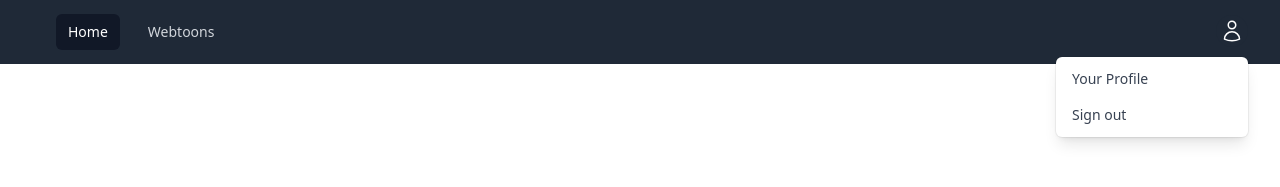
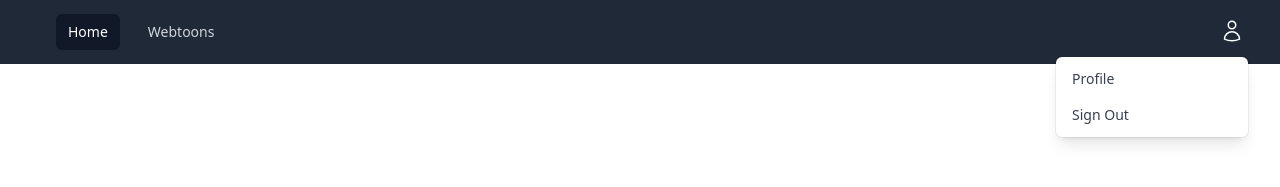
Before and after one commit to thibaultmorizet/webtoon-front, a React (Create React App) app: page / in a window 1280 px wide. Both pictures are taken after a click on the button "Open user menu". Shown: the top 187 px of the page. Built offline with nearby package versions, Linux system fonts and the light colour scheme.

Commit message:
add navigation system

```diff
--- a/src/App.tsx
+++ b/src/App.tsx
@@ -13,6 +13,29 @@ export const navigation = [
 	},
 ];
 
+export const userMenu = [
+	{
+		name: "Profile",
+		href: "/profile",
+		component: () => <h1>Profile</h1>,
+	},
+	{
+		name: "Sign Out",
+		href: "/signout",
+		component: () => <h1>Sign Out</h1>,
+	},
+];
+
+export const screens = [
+	...navigation,
+	...userMenu,
+	{
+		name: "Login",
+		href: "/login",
+		component: () => <h1>Login</h1>,
+	},
+];
+
 export default function App() {
 	return (
 		<Router>
--- a/src/components/General/General.tsx
+++ b/src/components/General/General.tsx
@@ -1,9 +1,9 @@
 import { useLocation } from "react-router-dom";
-import { navigation } from "../../App";
+import { screens } from "../../App";
 
 export default function General() {
 	const location = useLocation();
-	const component = navigation.find((item) => item.href === location?.pathname)
+	const component = screens.find((item) => item.href === location?.pathname)
 		?.component;
 
 	return <>{component && component()}</>;
--- a/src/components/Navigation/Navigation.tsx
+++ b/src/components/Navigation/Navigation.tsx
@@ -2,7 +2,7 @@ import { Disclosure, Menu, Transition } from "@headlessui/react";
 import { Bars3Icon, UserIcon, XMarkIcon } from "@heroicons/react/24/outline";
 import { Fragment } from "react";
 import { NavLink, useLocation } from "react-router-dom";
-import { navigation } from "../../App";
+import { navigation, userMenu } from "../../App";
 
 function classNames(...classes: string[]) {
 	return classes.filter(Boolean).join(" ");
@@ -73,32 +73,24 @@ export default function Navigation() {
 										leaveTo="transform opacity-0 scale-95"
 									>
 										<Menu.Items className="absolute right-0 z-10 mt-2 w-48 origin-top-right rounded-md bg-white py-1 shadow-lg ring-1 ring-black ring-opacity-5 focus:outline-none">
-											<Menu.Item>
+											{userMenu.map((item) => {
+												const isCurrent = item?.href === location?.pathname;
+												return (
+													<Menu.Item key={item.name}>
 														{({ active }) => (
 															<a
-														href="#"
+																href={item.href}
 																className={classNames(
 																	active ? "bg-gray-100" : "",
 																	"block px-4 py-2 text-sm text-gray-700"
 																)}
 															>
-														Your Profile
+																{item.name}
 															</a>
 														)}
 													</Menu.Item>
-											<Menu.Item>
-												{({ active }) => (
-													<a
-														href="#"
-														className={classNames(
-															active ? "bg-gray-100" : "",
-															"block px-4 py-2 text-sm text-gray-700"
-														)}
-													>
-														Sign out
-													</a>
-												)}
-											</Menu.Item>
+												);
+											})}
 										</Menu.Items>
 									</Transition>
 								</Menu>
```
Lines whose indentation alone changed are shown as unchanged.
